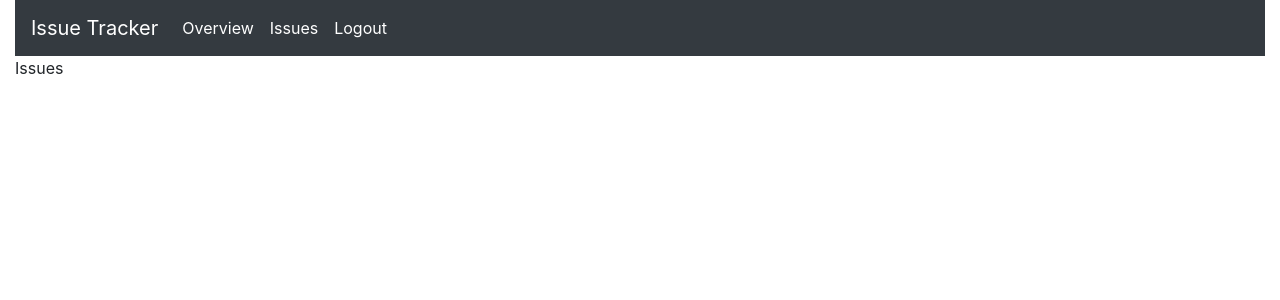
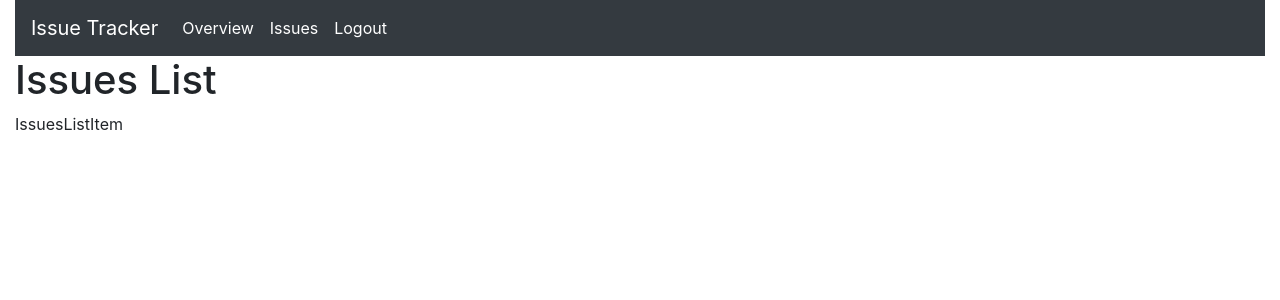
Before and after one commit to Paul---/tracker, a React (Create React App) app: page /issues in a window 1280 px wide. Shown: the top 300 px of the page. Built offline with nearby package versions, Linux system fonts and the light colour scheme.

Commit message:
add issues list initial setup

```diff
--- /dev/null
+++ b/src/components/IssuesComponents/IssuesList/IssuesList.jsx
@@ -0,0 +1,5 @@
+import React from 'react';
+
+export default function IssuesList({ children }) {
+  return <div>{children}</div>;
+}
--- /dev/null
+++ b/src/components/IssuesComponents/IssuesListItem/IssuesListItem.jsx
@@ -0,0 +1,5 @@
+import React from 'react';
+
+export default function IssuesListItem() {
+  return <div>IssuesListItem</div>;
+}
--- /dev/null
+++ b/src/components/IssuesComponents/IssuesNav/IssuesNav.jsx
@@ -0,0 +1,5 @@
+import React from 'react';
+
+export default function IssuesNav() {
+  return <div>IssuesNav</div>;
+}
--- a/src/pages/IssuesPage/IssuesPage.jsx
+++ b/src/pages/IssuesPage/IssuesPage.jsx
@@ -1,9 +1,20 @@
-import React from 'react'
+import React from 'react';
+import IssuesList from '../../components/IssuesComponents/IssuesList/IssuesList';
+import IssuesListItem from '../../components/IssuesComponents/IssuesListItem/IssuesListItem';
 
+const testIssuesArr = [
+  { id: 654, severity: 'High', details: 'Super bad bug discovered' },
+  { id: 6544, severity: 'Med', details: 'Super bad Med bug discovered' },
+  { id: 6543, severity: 'Low', details: 'Super Low bug discovered' },
+  { id: 6542, severity: 'High', details: 'Super High bug discovered' }
+];
 export default function IssuesPage() {
   return (
-    <div>
-      Issues
-    </div>
-  )
+    <>
+      <IssuesList>
+        <h1>Issues List</h1>
+        <IssuesListItem />
+      </IssuesList>
+    </>
+  );
 }
```
